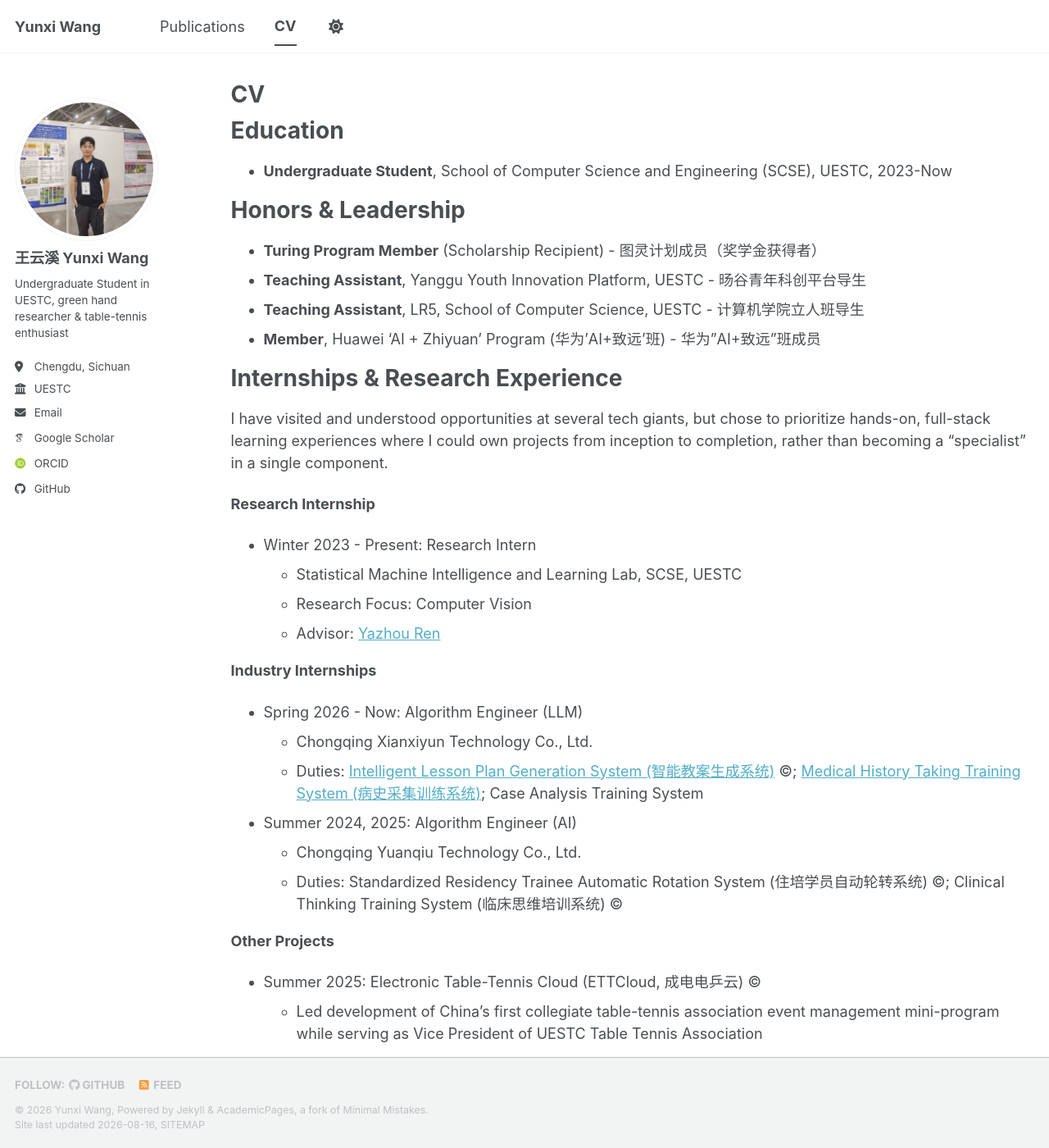
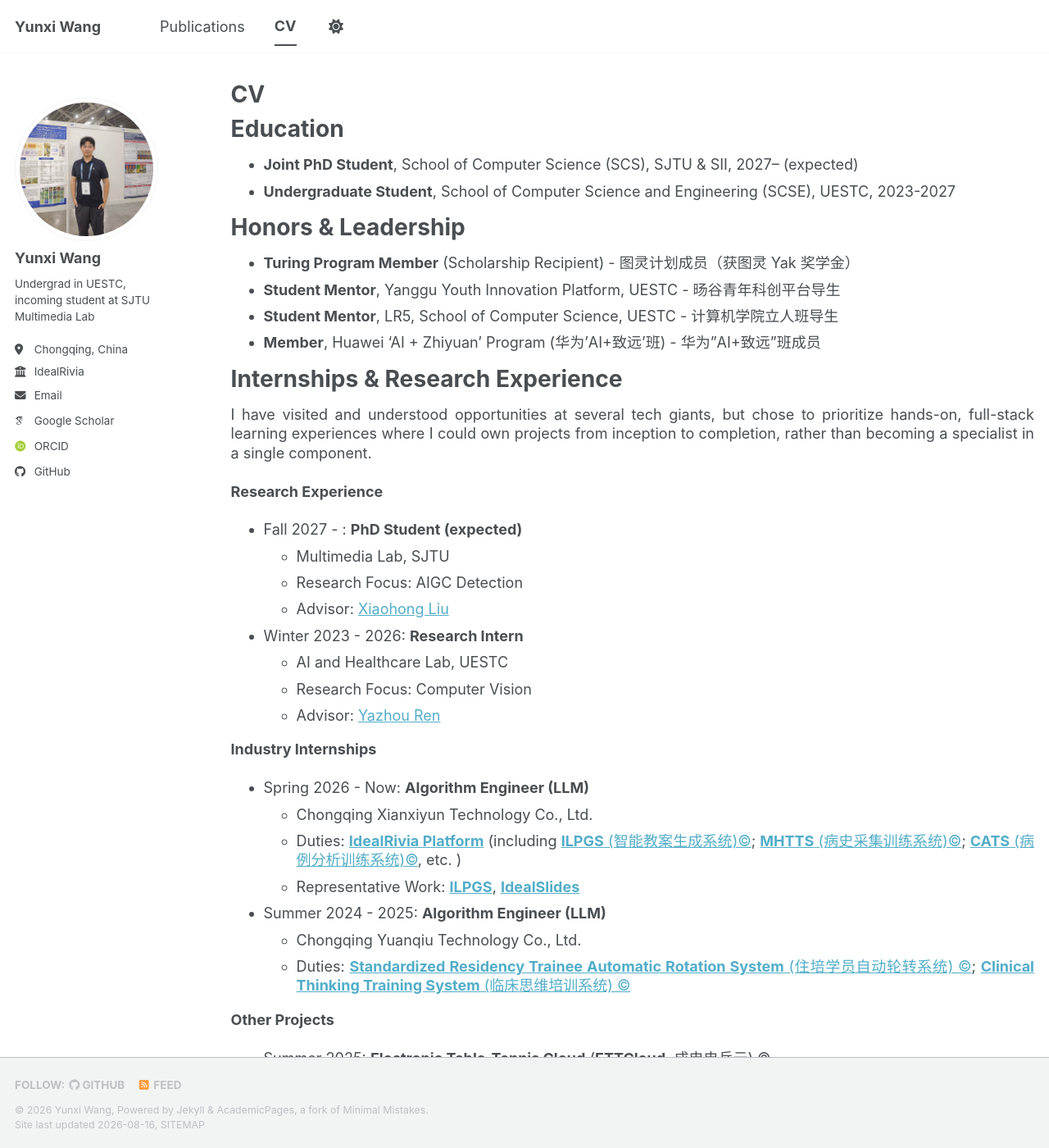
Before and after one commit to CyanCQC/CyanCQC.github.io, a Jekyll site: the page built from _pages/cv.md, in a window 1280 px wide and 1400 px high. Shown: the whole window at 82% size. Built offline with Jekyll 4.4.1, drawn with Linux system fonts in a browser that asks for light colours; some web fonts are replaced; a script bundle is joined from its source files by our own code; library files that are not in the unit come from our copies.

Commit message:
update configures, update content

```diff
--- a/Gemfile
+++ b/Gemfile
@@ -13,3 +13,5 @@ gem 'github-pages'
 gem 'connection_pool', '2.5.0'
 gem 'csv'
 gem 'bigdecimal'
+gem 'tzinfo-data', platforms: [:mingw, :mswin, :x64_mingw, :jruby]
+gem 'wdm', '>= 0.1.0', platforms: [:mingw, :mswin, :x64_mingw]
--- a/_config.yml
+++ b/_config.yml
@@ -24,11 +24,11 @@ repository               : "cyancqc/cyancqc.github.io"
 author:
   # Biographic information
   avatar           : "profile.png"
-  name             : "王云溪 Yunxi Wang"
+  name             : "Yunxi Wang"
   pronouns         : # example: "she/her"
-  bio              : "Undergraduate Student in UESTC, green hand researcher & table-tennis enthusiast"
-  location         : "Chengdu, Sichuan"
-  employer         : "UESTC"
+  bio              : "Undergrad in UESTC, incoming student at SJTU Multimedia Lab"
+  location         : "Chongqing, China"
+  employer         : "IdealRivia"
   uri              : # URL
   email            : "cyanwang234@gmail.com"
 
--- a/_pages/cv.md
+++ b/_pages/cv.md
@@ -11,37 +11,44 @@ redirect_from:
 
 Education
 ======
-* **Undergraduate Student**, School of Computer Science and Engineering (SCSE), UESTC, 2023-Now
+* **Joint PhD Student**, School of Computer Science (SCS), SJTU & SII,  2027– (expected)
+* **Undergraduate Student**, School of Computer Science and Engineering (SCSE), UESTC, 2023-2027
 
 Honors & Leadership
 ======
-* **Turing Program Member** (Scholarship Recipient) - 图灵计划成员（奖学金获得者）
-* **Teaching Assistant**, Yanggu Youth Innovation Platform, UESTC - 旸谷青年科创平台导生
-* **Teaching Assistant**, LR5, School of Computer Science, UESTC - 计算机学院立人班导生
+* **Turing Program Member** (Scholarship Recipient) - 图灵计划成员（获图灵 Yak 奖学金）
+* **Student Mentor**, Yanggu Youth Innovation Platform, UESTC - 旸谷青年科创平台导生
+* **Student Mentor**, LR5, School of Computer Science, UESTC - 计算机学院立人班导生
 * **Member**, Huawei 'AI + Zhiyuan' Program (华为'AI+致远'班) - 华为"AI+致远"班成员
 
 Internships & Research Experience
 ======
 
-I have visited and understood opportunities at several tech giants, but chose to prioritize hands-on, full-stack learning experiences where I could own projects from inception to completion, rather than becoming a "specialist" in a single component.
+I have visited and understood opportunities at several tech giants, but chose to prioritize hands-on, full-stack learning experiences where I could own projects from inception to completion, rather than becoming a specialist in a single component.
 
-**Research Internship**
-* Winter 2023 - Present: Research Intern
-  * Statistical Machine Intelligence and Learning Lab, SCSE, UESTC
+**Research Experience**
+* Fall 2027 - : **PhD Student (expected)**
+  * Multimedia Lab, SJTU
+  * Research Focus: AIGC Detection
+  * Advisor: [Xiaohong Liu](https://jhc.sjtu.edu.cn/~xiaohongliu/)
+
+* Winter 2023 - 2026: **Research Intern**
+  * AI and Healthcare Lab, UESTC
   * Research Focus: Computer Vision
   * Advisor: [Yazhou Ren](https://scholar.google.com/citations?user=M7Ocw0YAAAAJ&hl=en)
 
 **Industry Internships**
-* Spring 2026 - Now: Algorithm Engineer (LLM)
+* Spring 2026 - Now: **Algorithm Engineer (LLM)**
   * Chongqing Xianxiyun Technology Co., Ltd.
-  * Duties: [Intelligent Lesson Plan Generation System (智能教案生成系统)](https://tpg.xianxiyun.com) ©; [Medical History Taking Training System (病史采集训练系统)](https://hts.xianxiyun.com); Case Analysis Training System
+  * Duties: [**IdealRivia Platform**](https://auth0.xianxiyun.com) (including [**ILPGS** (智能教案生成系统)©](https://tpg.xianxiyun.com); [**MHTTS** (病史采集训练系统)©](https://hts.xianxiyun.com); [**CATS** (病例分析训练系统)©](https://eas.xianxiyun.com), etc. )
+  * Representative Work: [**ILPGS**](https://tpg.xianxiyun.com), [**IdealSlides**](https://example.com)
 
-* Summer 2024, 2025: Algorithm Engineer (AI)
+* Summer 2024 - 2025: **Algorithm Engineer (LLM)**
   * Chongqing Yuanqiu Technology Co., Ltd.
-  * Duties: Standardized Residency Trainee Automatic Rotation System (住培学员自动轮转系统) ©; Clinical Thinking Training System (临床思维培训系统) ©
+  * Duties: [**Standardized Residency Trainee Automatic Rotation System** (住培学员自动轮转系统) ©](https://www.yirenyun.net/); [**Clinical Thinking Training System** (临床思维培训系统) ©](https://www.yirenyun.net/)
 
 **Other Projects**
-* Summer 2025: Electronic Table-Tennis Cloud (ETTCloud, 成电电乒云) ©
+* Summer 2025: **Electronic Table-Tennis Cloud** (**ETTCloud**, 成电电乒云) ©
   * Led development of China's first collegiate table-tennis association event management mini-program while serving as Vice President of UESTC Table Tennis Association
   * Deployed and in stable operation since development, serving the UESTC community for nearly one year
   * Project showcased and presented at SWUFE and CAFUC
--- a/_sass/layout/_archive.scss
+++ b/_sass/layout/_archive.scss
@@ -12,6 +12,32 @@
   @include breakpoint($large) {
     @include span(10 of 12 last);
     @include prefix(0.5 of 12);
+  }
+
+  /* CV-style content: adjust typography for markdown-rendered content */
+  h1,
+  h2,
+  h3 {
+    line-height: 1;
+  }
+
+  h1 {
+    font-size: $type-size-3;
+  }
+
+  h2 {
+    font-size: $type-size-4;
+  }
+
+  h3 {
+    font-size: $type-size-5;
+  }
+
+  p,
+  li {
+    font-size: 1em;
+    line-height: 1.3;
+    text-align: justify;
   }
 
   a {
@@ -34,7 +60,7 @@
   color: var(--global-text-color-light);
   border-bottom: 1px solid var(--global-border-color);
 
-  + .list__item .archive__item-title {
+  +.list__item .archive__item-title {
     margin-top: 0.5em;
   }
 }
@@ -43,7 +69,7 @@
   margin-bottom: 0.25em;
   font-family: $sans-serif-narrow;
 
-  a + a {
+  a+a {
     opacity: 0.5;
   }
 }
@@ -61,7 +87,7 @@
   margin-top: 0;
   font-size: $type-size-6;
 
-  & + p {
+  &+p {
     text-indent: 0;
   }
 }
@@ -69,6 +95,7 @@
 .archive__item-teaser {
   border-radius: $border-radius;
   overflow: hidden;
+
   img {
     width: 100%;
   }
@@ -130,14 +157,17 @@
 
   @include breakpoint($small) {
     @include gallery(5 of 10);
+
     .archive__item-teaser {
       max-height: 200px;
     }
   }
 
   @include breakpoint($medium) {
-    margin-left: 0; /* reset before mixin does its thing*/
-    margin-right: 0; /* reset before mixin does its thing*/
+    margin-left: 0;
+    /* reset before mixin does its thing*/
+    margin-right: 0;
+    /* reset before mixin does its thing*/
     @include gallery(2.5 of 10);
 
     .archive__item-teaser {
--- a/_sass/layout/_page.scss
+++ b/_sass/layout/_page.scss
@@ -57,6 +57,8 @@
 
   p, li, dl {
     font-size: 1em;
+    line-height: 1.3;
+    text-align: justify;
   }
 
   /* paragraph indents */
```
Also changed, not shown: _pages/about.md (+10 -4 lines).
